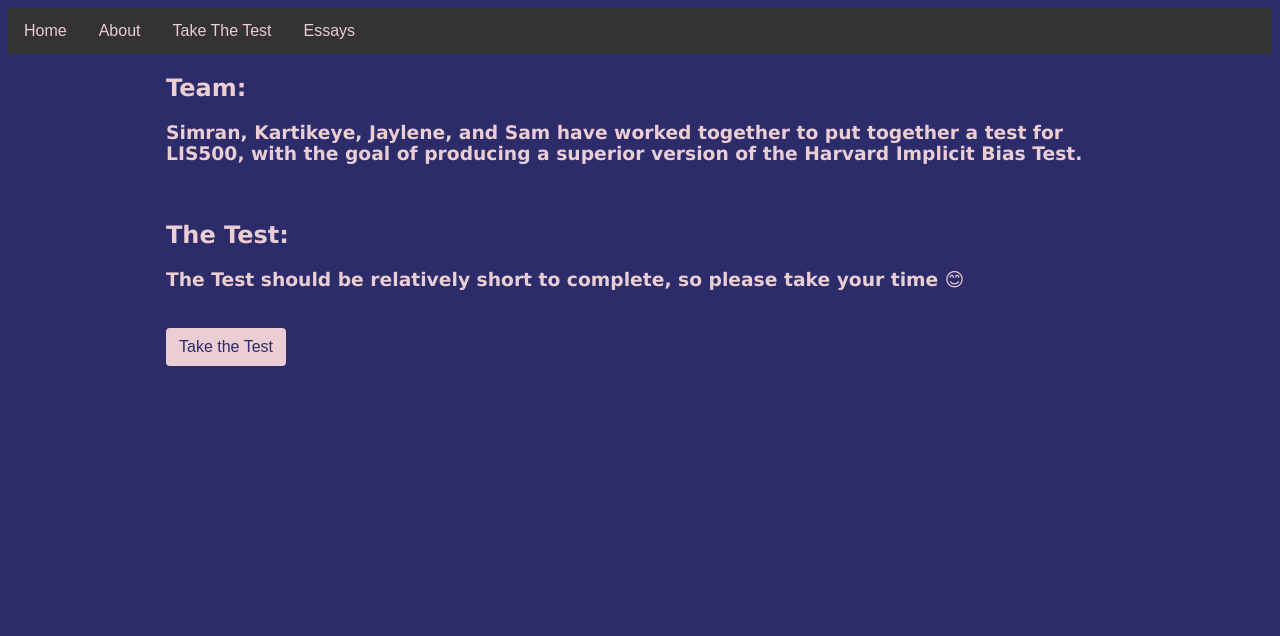
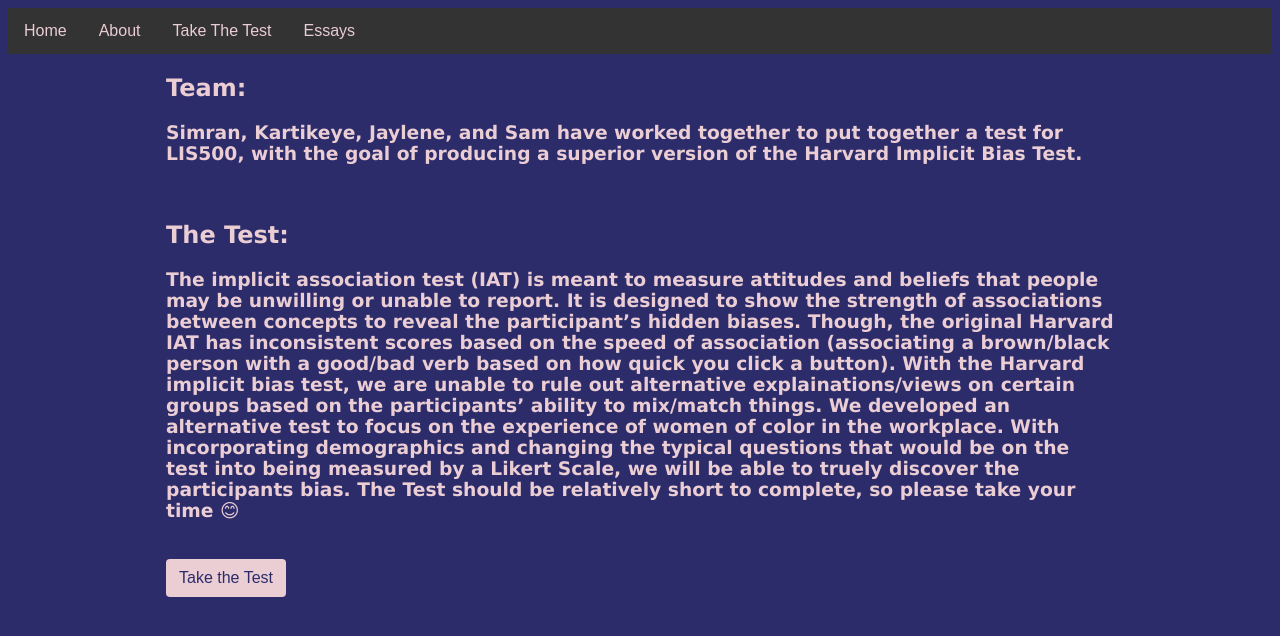
Before and after one commit to samschiedermayer/LIS500-FinalProject, a plain HTML site: page index.html in a window 1280 px wide. Drawn offline with Linux system fonts and the light colour scheme.

Commit message:
Update index.html

```diff
--- a/index.html
+++ b/index.html
@@ -31,7 +31,7 @@
 
         <h2>The Test:</h2>
 
-        <h3>The Test should be relatively short to complete, so please take your time 😊</h3>
+        <h3>The implicit association test (IAT) is meant to measure attitudes and beliefs that people may be unwilling or unable to report. It is designed to show the strength of associations between concepts to reveal the participant’s hidden biases. Though, the original Harvard IAT has inconsistent scores based on the speed of association (associating a brown/black person with a good/bad verb based on how quick you click a button). With the Harvard implicit bias test, we are unable to rule out alternative explainations/views on certain groups based on the participants’ ability to mix/match things. We developed an alternative test to focus on the experience of women of color in the workplace. With incorporating demographics and changing the typical questions that would be on the test into being measured by a Likert Scale, we will be able to truely discover the participants bias. The Test should be relatively short to complete, so please take your time 😊</h3>
 
         <br>
 
```
